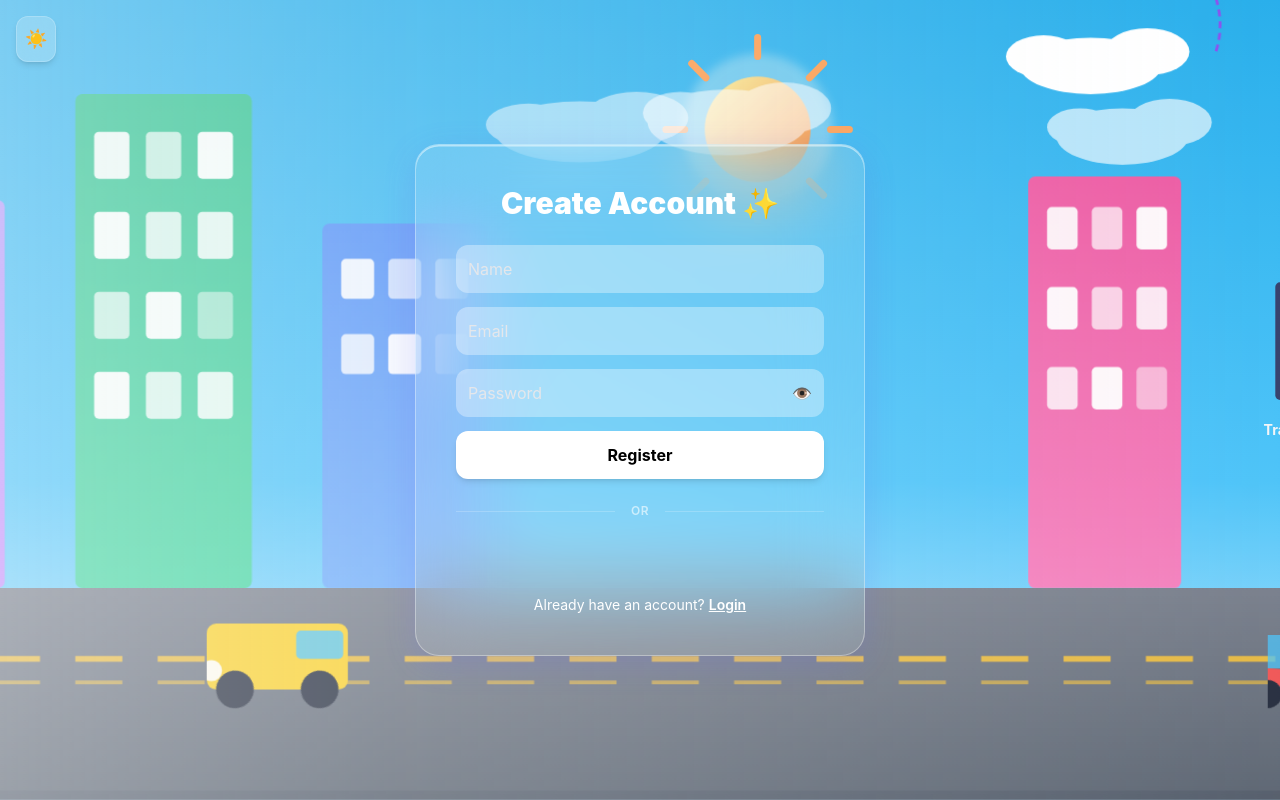
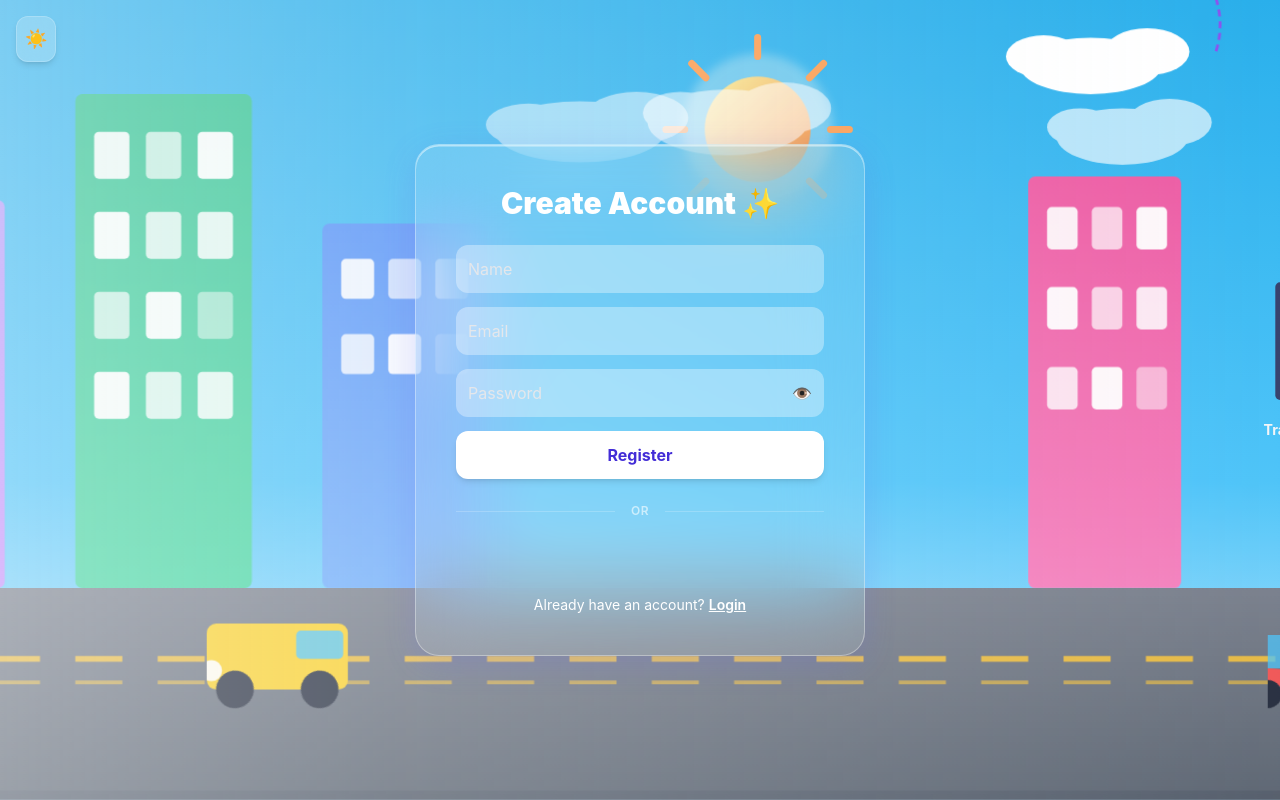
Before and after one commit to VaruntejNaini/myrental101-app, a React app in the folder frontend/: page /register in a window 1280 px wide. Built offline with nearby package versions, Linux system fonts and the light colour scheme; no server answers; the HTML template or start-up script is replaced by a standard one.

Commit message:
button bug solved

```diff
--- a/frontend/src/pages/Register.jsx
+++ b/frontend/src/pages/Register.jsx
@@ -157,7 +157,7 @@ function Register() {
             <p className="text-red-200 text-sm mb-2">{error}</p>
           )}
 
-          <button type="submit" disabled={loading} className="bg-white text-indigo-650 font-bold py-3 rounded-xl hover:bg-gray-105 active:scale-95 transition cursor-pointer disabled:cursor-not-allowed shadow-md">
+          <button type="submit" disabled={loading} className="bg-white text-indigo-700 font-bold py-3 rounded-xl hover:bg-gray-100 active:scale-95 transition cursor-pointer disabled:cursor-not-allowed shadow-md">
             {loading ? "Registering..." : "Register"}
           </button>
         </form>
```
